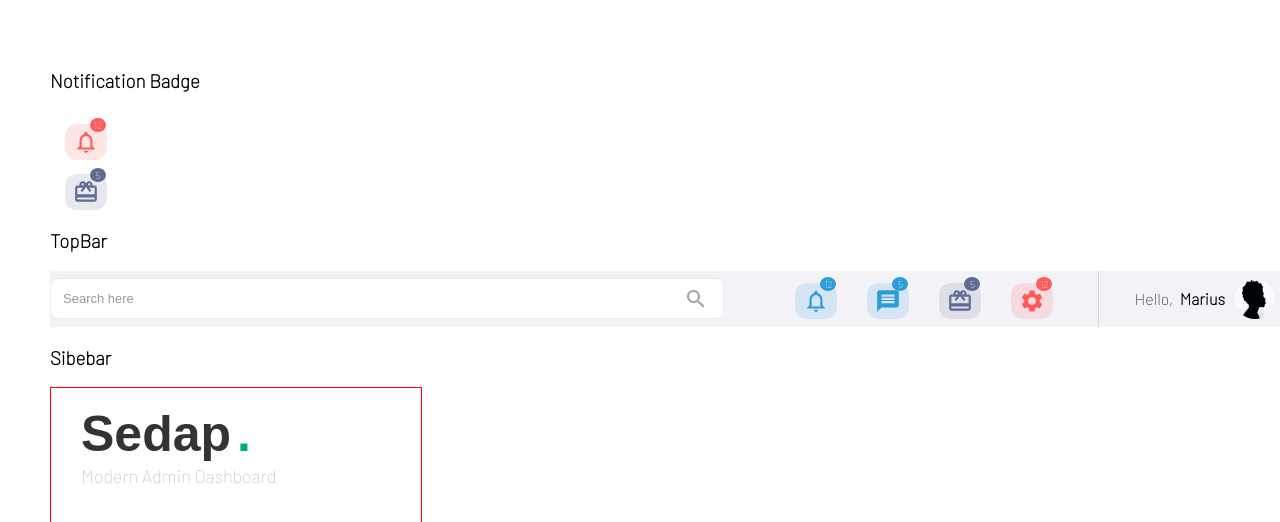
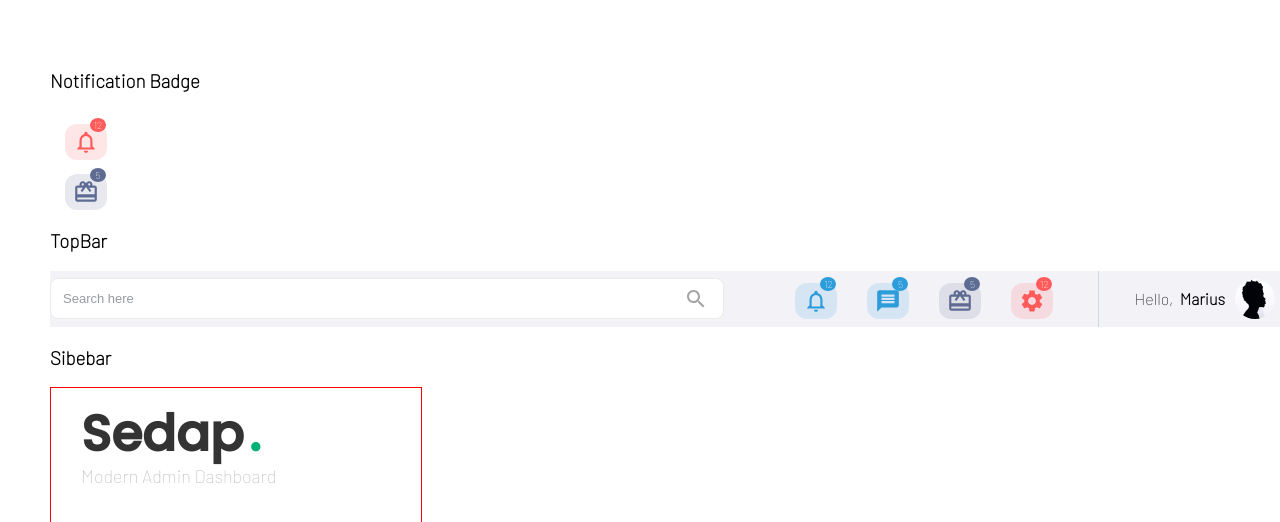
Before and after one commit to niemet0502/Sokaris-Template, a React (Create React App) app in the folder dashboard/: page / in a window 1280 px wide. Shown: the top 522 px of the page. Built offline with nearby package versions, Linux system fonts and the light colour scheme.

Commit message:
imported Poppins font for Logo

```diff
--- a/dashboard/src/App.css
+++ b/dashboard/src/App.css
@@ -1,5 +1,5 @@
 @import url('https://fonts.googleapis.com/css2?family=Barlow:wght@100&display=swap');
-
+@import url('https://fonts.googleapis.com/css2?family=Poppins:wght@100;500&display=swap');
 .App{
-  font-family: 'Barlow', sans-serif;;
+  font-family: 'Barlow', sans-serif;
 }
```
